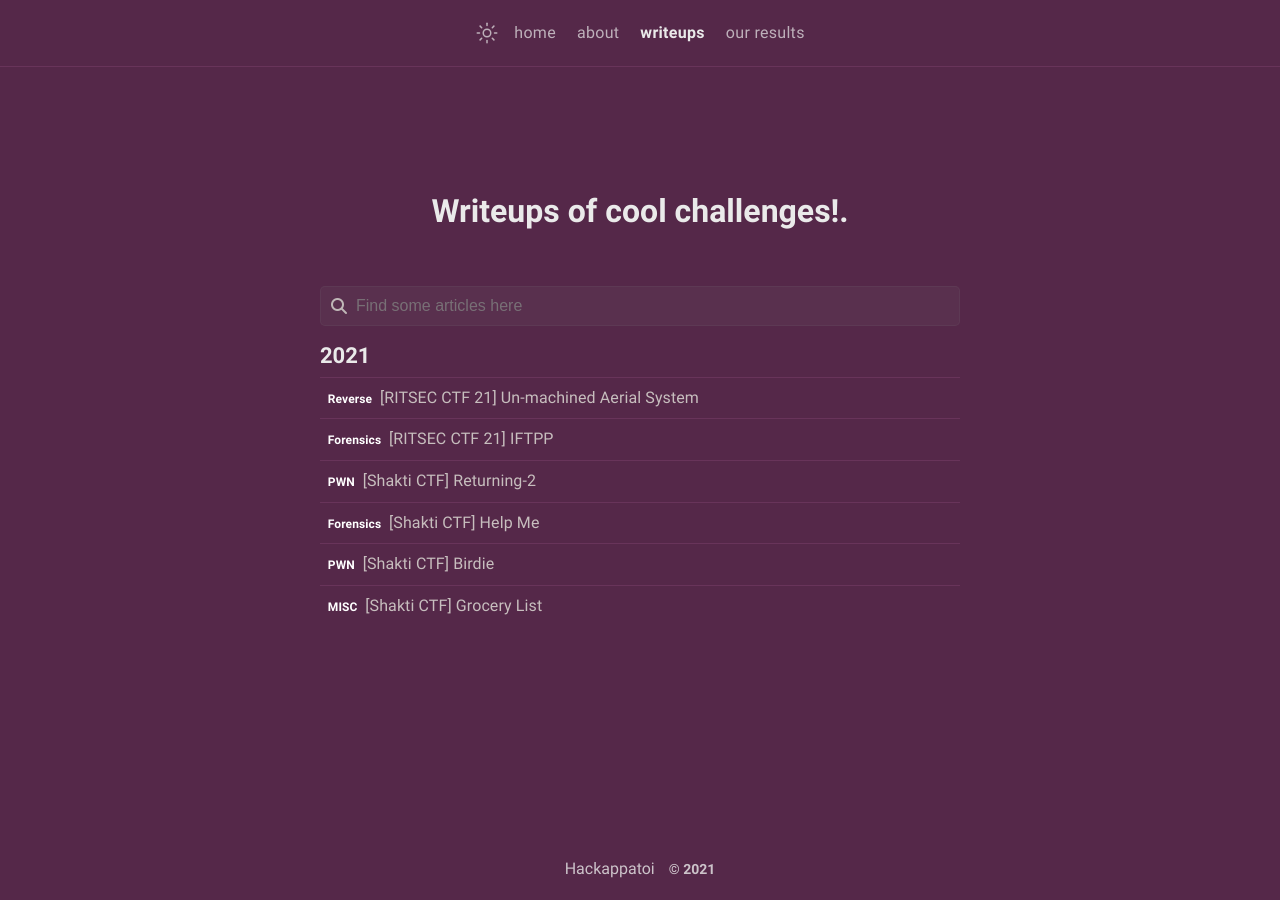
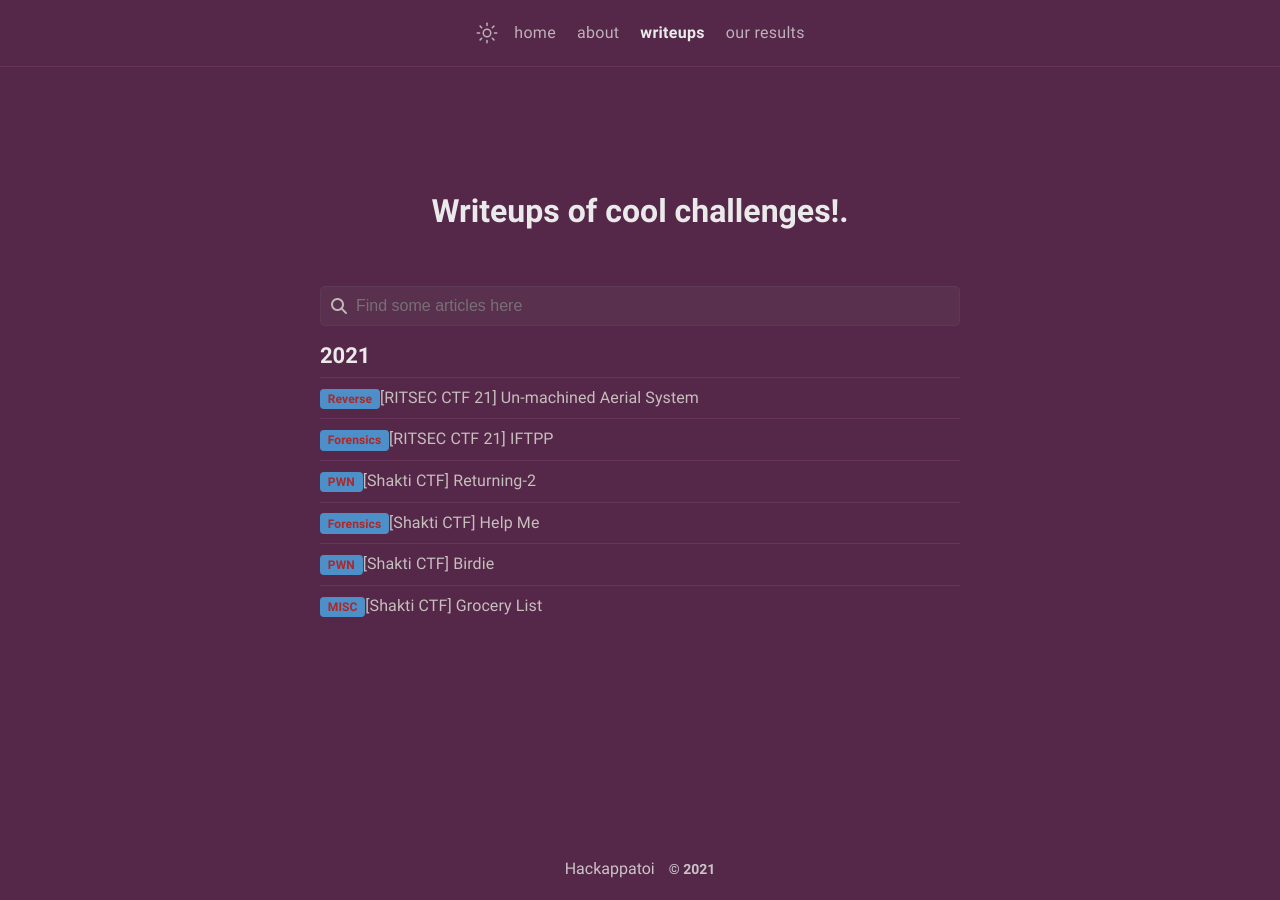
Before and after one commit to HACKappatoi/HACKappatoi.github.io, a Jekyll site: the page built from archive.html, in a window 1280 px wide. Built offline with Jekyll 4.4.1, drawn with Linux system fonts in a browser that asks for light colours; nearby versions of some CDN libraries.

Commit message:
forse va

```diff
--- a/_sass/klise/_base.scss
+++ b/_sass/klise/_base.scss
@@ -397,9 +397,10 @@ mark,
   font-size: .75em;
   font-weight: 700;
   line-height: 1;
-  color: #fff;
+  color: #ae2828;
   text-align: center;
   white-space: nowrap;
   vertical-align: baseline;
+  background-color: #4d8fc8;
   border-radius: .25rem;
 }
```
